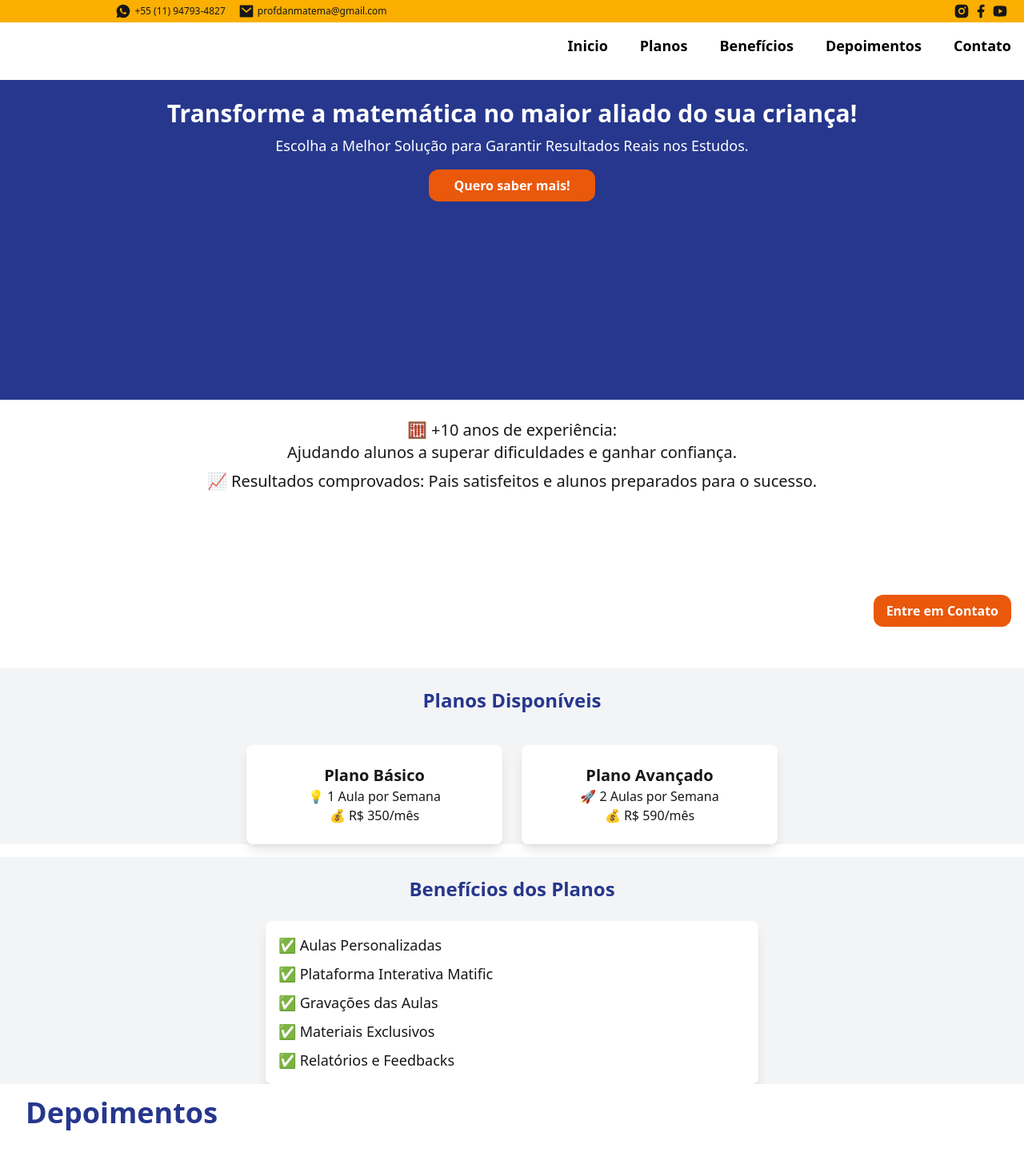
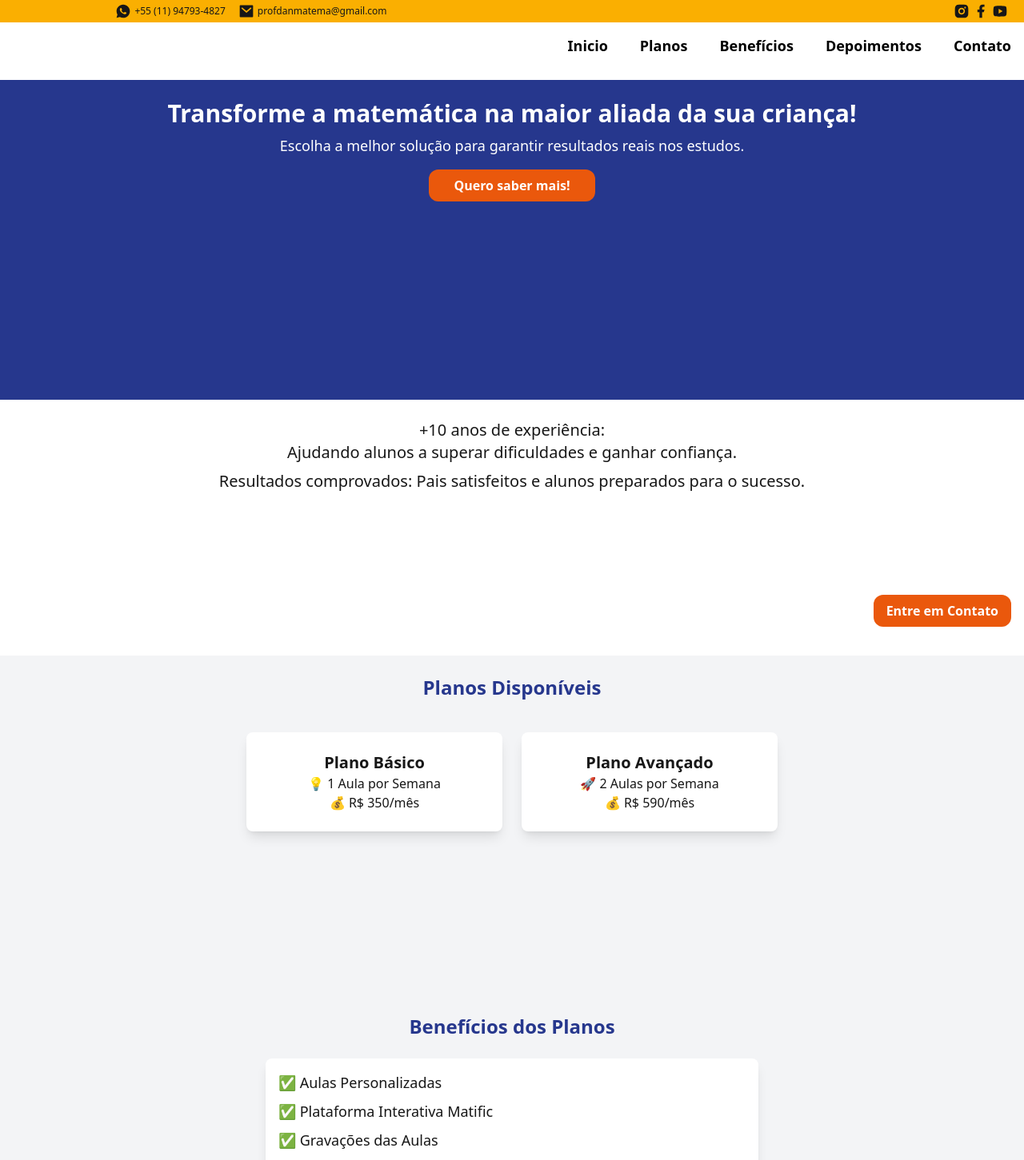
Before and after one commit to SteveSilvas/aulas-mat-universodanmatema, a Next.js app: page / in a window 1280 px wide. Shown: the top 1451 px of the page at 80% size. Built offline with nearby package versions, Linux system fonts and the light colour scheme.

Commit message:
ajustes de layout

```diff
--- a/src/app/screens/Benefits/index.tsx
+++ b/src/app/screens/Benefits/index.tsx
@@ -4,7 +4,7 @@ import React from 'react';
 
 const Benefits: React.FC = () => {
     return (
-        <section id="beneficios" className="text-center flex flex-col items-center px-6 bg-gray-100">
+        <section id="beneficios" className="text-center flex flex-col items-center p-6 bg-gray-100">
             <h2 className="text-2xl font-bold text-blue_d  my-6">Benefícios dos Planos</h2>
             <ul className="w-full space-y-2 text-lg flex flex-col items-start md:w-[50%] bg-white shadow-lg rounded-lg p-4">
                 <li>✅ Aulas Personalizadas</li>
--- a/src/app/screens/Contact/index.tsx
+++ b/src/app/screens/Contact/index.tsx
@@ -11,7 +11,6 @@ export default function Contact() {
     const [phone, setPhone] = useState("");
     const [message, setMessage] = useState("");
     const [, setToast] = useAtom(toastContext);
-
     const handleSendEmail = async (e: React.FormEvent) => {
         e.preventDefault();
 
--- a/src/app/screens/Flyer/index.tsx
+++ b/src/app/screens/Flyer/index.tsx
@@ -2,7 +2,7 @@ import React from 'react';
 
 const Flyer: React.FC = () => {
     return (
-        <section id="flyer" className="h-[50vh] p-6 text-center flex flex-col items-center">
+        <section id="flyer" className="h-[50vh] p-6 text-center flex flex-col items-center justify-center bg-gray-100">
             <h2 className="text-2xl font-bold">Não Espere Mais – Vagas Limitadas!</h2>
             <p className="mt-2">📌 Garanta a sua vaga agora mesmo!</p>
             <button className="mt-4 bg-blue-600 text-white py-2 px-6 rounded-lg font-semibold hover:bg-blue-700 transition">
--- a/src/app/screens/HomeScreen/index.tsx
+++ b/src/app/screens/HomeScreen/index.tsx
@@ -5,8 +5,8 @@ const HomeScreen: React.FC = () => {
     return (
         <>
             <header id="inicio" className="bg-blue_d h-[50vh] text-white text-center py-6 px-4 flex flex-col items-center">
-                <h1 className="text-3xl font-bold">Transforme a matemática no maior aliado do sua criança!</h1>
-                <p className="text-lg mt-2">Escolha a Melhor Solução para Garantir Resultados Reais nos Estudos.</p>
+                <h1 className="text-3xl font-bold">Transforme a matemática na maior aliada da sua criança!</h1>
+                <p className="text-lg mt-2">Escolha a melhor solução para garantir resultados reais nos estudos.</p>
                 <DefaultButton
                     title="Quero saber mais!"
                     to="#contato"
@@ -15,10 +15,12 @@ const HomeScreen: React.FC = () => {
             </header>
 
             <section className="p-6 text-center h-[40vh]">
-                <p className="text-xl">🧮 +10 anos de experiência:
+                <p className="text-xl">
+                    <span className='block'> +10 anos de experiência:</span>
                     <span className='block'> Ajudando alunos a superar dificuldades e ganhar confiança.</span>
                 </p>
-                <p className="text-xl mt-2">📈 Resultados comprovados:
+                <p className="text-xl mt-2">
+                    <span>Resultados comprovados:</span>
                     <span> Pais satisfeitos e alunos preparados para o sucesso.</span>
                 </p>
             </section>
--- a/src/app/screens/Plains/index.tsx
+++ b/src/app/screens/Plains/index.tsx
@@ -2,7 +2,7 @@ import React from 'react';
 
 const Plains: React.FC = () => {
     return (
-        <section id="planos" className="bg-gray-100 text-center my-4 flex flex-col items-center">
+        <section id="planos" className="bg-gray-100 text-center flex flex-col items-center h-[50vh]">
             <h2 className="text-2xl font-bold text-blue_d my-6">Planos Disponíveis</h2>
             <div className="mt-4 flex flex-col md:flex-row justify-center gap-6">
                 <div className="bg-white p-6 rounded-lg shadow-lg w-80">
```
